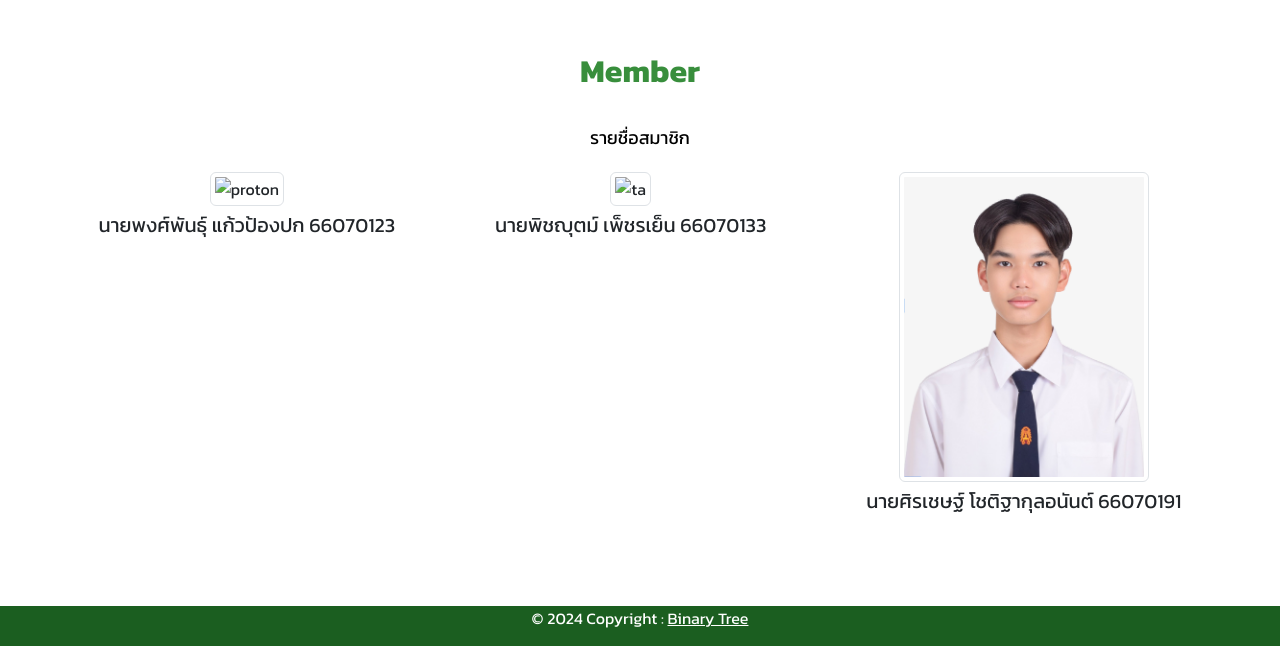
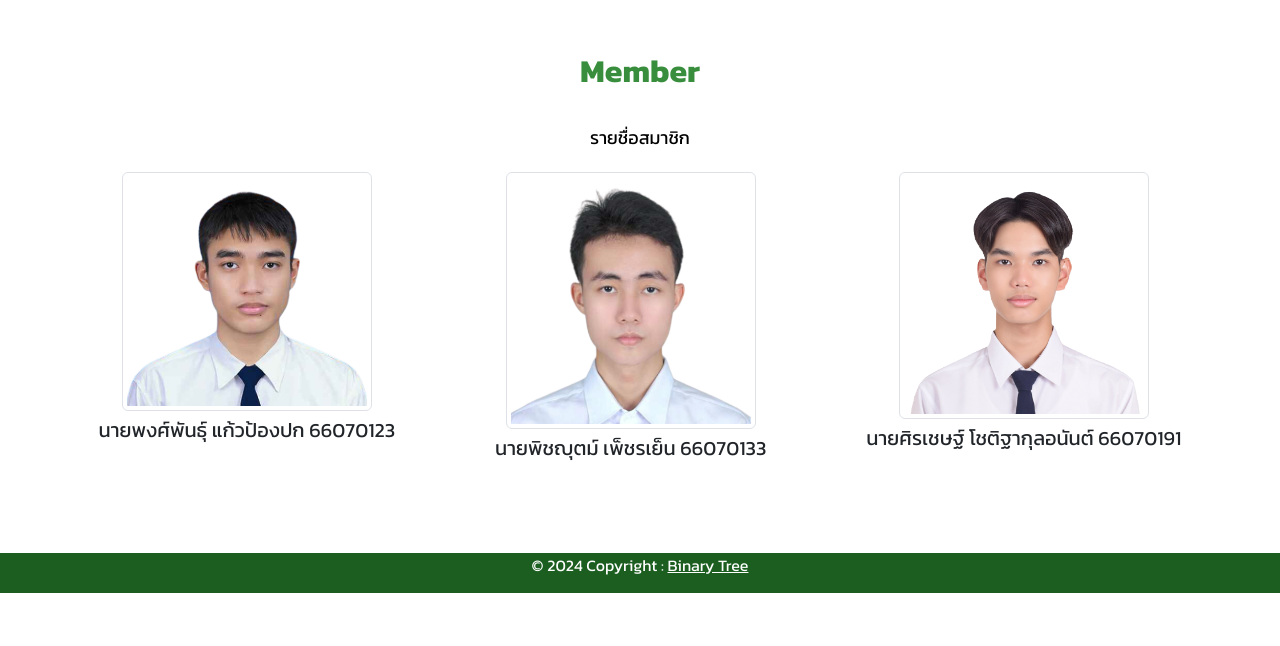
Before and after one commit to psrct/psrct.github.io, a plain HTML site: page index.html in a window 1280 px wide. Shown: the part 1558-2204 px from the top of the page. After the commit the page ends 2151 px from the top, so only its background shows below. Drawn offline with nearby package versions, Linux system fonts and the light colour scheme.

Commit message:
add image

```diff
--- a/index.html
+++ b/index.html
@@ -59,15 +59,15 @@
             <div class="img-section">
                 <div class="column">
                     <div class="img-mem">
-                        <img src="" class="memimage img-thumbnail" alt="proton">
+                        <img src="/image/po.png" class="memimage img-thumbnail" alt="proton">
                         <p class="name py-1">นายพงศ์พันธุ์ แก้วป้องปก 66070123</p>
                     </div>
                     <div class="img-mem">
-                        <img src="" class="memimage img-thumbnail" alt="ta">
+                        <img src="/image/ta.png" class="memimage img-thumbnail" alt="ta">
                         <p class="name py-1">นายพิชญุตม์ เพ็ชรเย็น 66070133</p>
                     </div>
                     <div class="img-mem">
-                        <img src="/image/petch.jpg" class="memimage img-thumbnail" alt="petch">
+                        <img src="/image/petch.png" class="memimage img-thumbnail" alt="petch">
                         <p class="name py-1">นายศิรเชษฐ์ โชติฐากุลอนันต์ 66070191</p>
                     </div>
                 </div>
```
Also changed, not shown: image/petch.png (added), image/po.png (added), image/ta.png (added).
